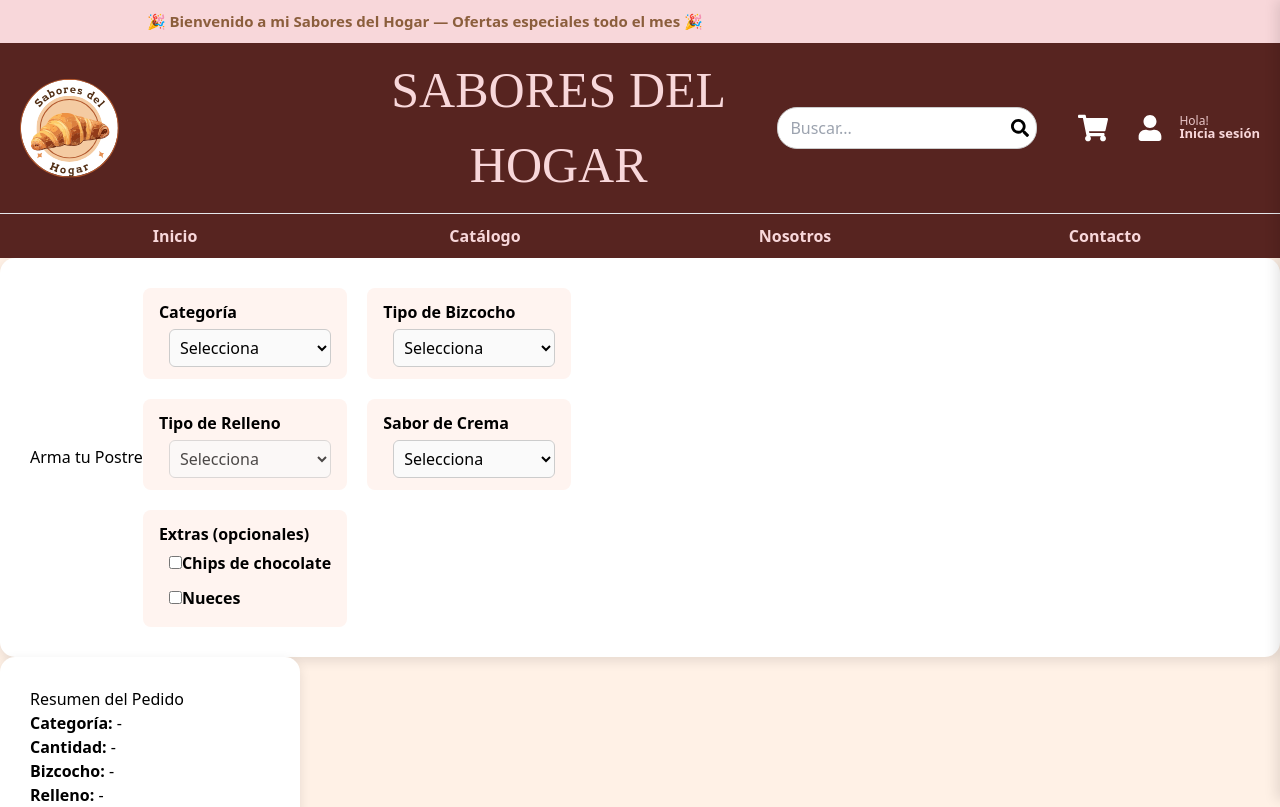
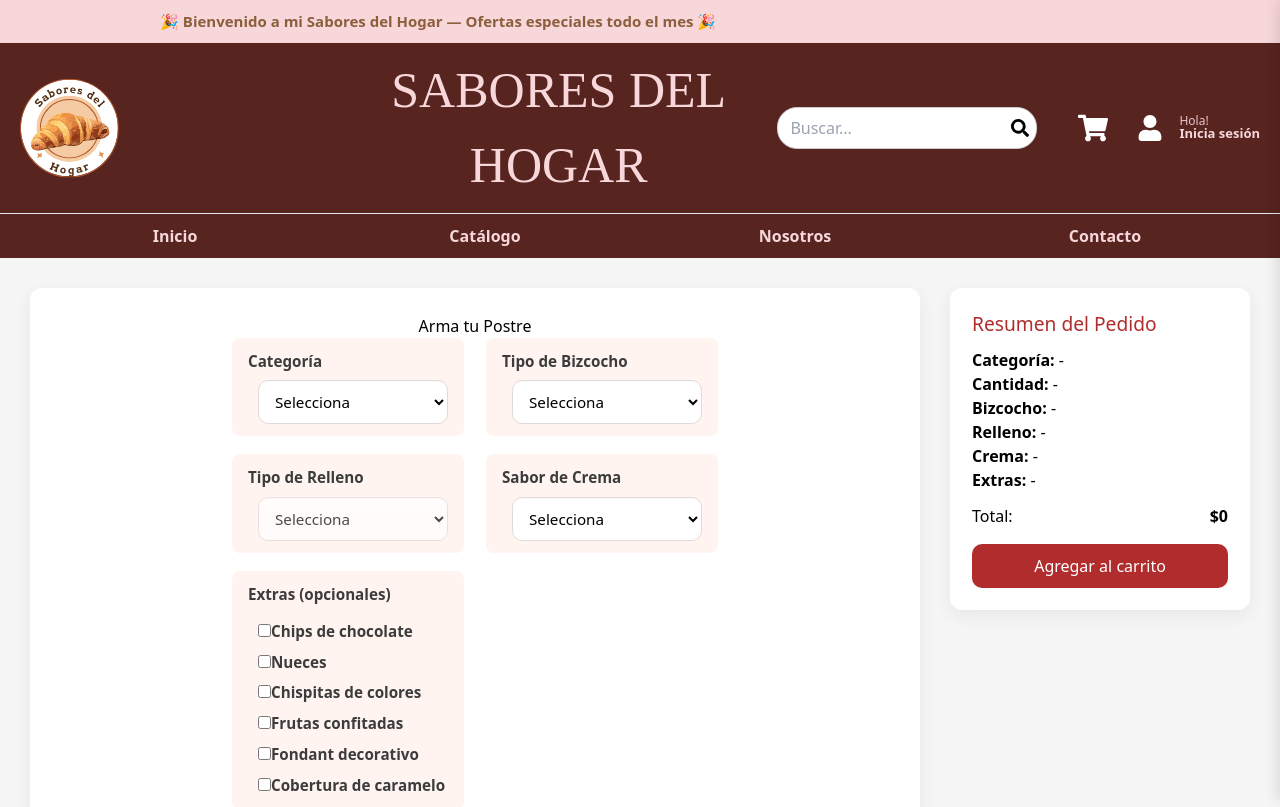
Before and after one commit to Ki4ra1109/sabores-del-hogar, a React (Vite) app in the folder frontend/: page /postre in a window 1280 px wide. Shown: the top 807 px of the page. Built offline with nearby package versions, Linux system fonts and the light colour scheme.

Commit message:
feat: arreglos visuales postre.jsx

```diff
--- a/frontend/src/App.jsx
+++ b/frontend/src/App.jsx
@@ -3,7 +3,7 @@ import './index.css';
 import AppRouter from "./routes/AppRouter";
 import Loader from "./componentes/Loader";
 
-import { CarritoProvider } from "./context/CarritoContext";
+import { CarritoProvider } from "./context/carritoContext";
 
 function App() {
   const [loading, setLoading] = useState(true);
--- a/frontend/src/views/Postre/Postre.css
+++ b/frontend/src/views/Postre/Postre.css
@@ -1,68 +1,154 @@
+/* Layout general */
 .postre-container {
   display: flex;
-    justify-content: center;
-    gap: 40px;
-    padding: 40px 20px;
+  align-items: flex-start;
+  gap: 30px;
+  padding: 30px;
   background-color: #f5f5f5;
   flex-wrap: wrap;
+  box-sizing: border-box;
 }
 
+/* Card del formulario (izquierda) */
 .postre-card {
   background: #fff;
-    border-radius: 15px;
-    padding: 30px;
-    box-shadow: 0 4px 12px rgba(0, 0, 0, 0.1);
-    flex: 1 1 600px;
+  border-radius: 12px;
+  padding: 26px;
+  box-shadow: 0 6px 18px rgba(0, 0, 0, 0.06);
+  flex: 1 1 700px;    /* crece para ocupar el espacio disponible */
+  min-width: 420px;
+  display: flex;
+  flex-direction: column; /* importante: h2 arriba y luego el grid */
+  box-sizing: border-box;
 }
 
+/* Título encima del grid */
+.titulo-formulario {
+  font-size: 1.6rem;
+  font-weight: 700;
+  margin: 0 0 18px 0;
+  color: #6b2c2c;
+  text-align: left; /* o center si prefieres */
+}
+
+/* Grid de campos: dos columnas consistentes */
 .postre-form-grid {
   display: grid;
-    grid-template-columns: 1fr 1fr;
-    gap: 20px;
+  grid-template-columns: repeat(2, minmax(0, 1fr));
+  column-gap: 22px;
+  row-gap: 18px;
+  align-items: start;
 }
 
+/* Si quieres que algún campo ocupe las 2 columnas: .full */
+.postre-form-grid .full {
+  grid-column: 1 / -1;
+}
+
+/* Campo individual: etiqueta arriba, input debajo */
 .campo {
   display: flex;
   flex-direction: column;
+  gap: 8px;
 }
 
 .campo label {
-    font-weight: bold;
-    margin-bottom: 5px;
+  font-weight: 700;
+  font-size: 0.95rem;
+  color: #3c3c3c;
 }
 
+/* Inputs y selects */
+.campo input[type="text"],
+.campo input[type="number"],
+.campo select,
+.campo textarea {
+  padding: 10px 12px;
+  border-radius: 10px;
+  border: 1px solid #e0dada;
+  background: #fff;
+  font-size: 0.95rem;
+  box-shadow: inset 0 1px 0 rgba(0,0,0,0.02);
+  box-sizing: border-box;
+}
+
+/* checkbox inline small tweak */
+.checkbox-inline {
+  display: flex;
+  align-items: center;
+  gap: 8px;
+  font-weight: 600;
+}
+
+/* Extras y checkbox group */
+.campo-extras .checkbox-group {
+  display: flex;
+  flex-direction: column;
+  gap: 8px;
+  margin-top: 6px;
+}
+
+/* Card resumen (derecha) */
 .resumen-card {
   background: #fff;
-    border-radius: 15px;
-    padding: 30px;
+  border-radius: 12px;
+  padding: 22px;
   width: 300px;
-    box-shadow: 0 4px 12px rgba(0, 0, 0, 0.1);
+  box-shadow: 0 6px 18px rgba(0, 0, 0, 0.06);
+  display: flex;
+  flex-direction: column;
+  box-sizing: border-box;
 }
 
-.resumen-card h4 {
+.resumen-card h3 {
+  margin: 0 0 10px 0;
   color: #b12d2d;
-    font-size: 1.3rem;
+  font-size: 1.2rem;
 }
 
-.resumen-card button {
-    margin-top: 15px;
-    width: 100%;
+/* total y botón */
+.total-linia {
+  margin-top: 12px;
+  display: flex;
+  justify-content: space-between;
+  align-items: center;
+  font-size: 1rem;
+}
+
+.btn-agregar {
+  margin-top: 16px;
   background: #b12d2d;
   color: #fff;
   border: none;
   border-radius: 10px;
-    padding: 12px;
+  padding: 10px 12px;
   font-size: 1rem;
   cursor: pointer;
-    transition: 0.3s;
 }
 
-.resumen-card button:hover {
+.btn-agregar:hover {
   background: #8f2222;
 }
 
-.checkbox-group {
-    display: flex;
-    flex-direction: column;
-    gap: 6px;
+.campo input:focus,
+.campo select:focus {
+  outline: 2px solid rgba(177,45,45,0.12);
+  border-color: #b12d2d;
 }
+
+@media (max-width: 980px) {
+  .postre-container {
+    padding: 18px;
+  }
+  .postre-form-grid {
+    grid-template-columns: 1fr;
+  }
+  .postre-card {
+    min-width: 0;
+    width: 100%;
+  }
+  .resumen-card {
+    width: 100%;
+    order: 2;
+  }
+}
--- a/frontend/src/views/Postre/Postre.jsx
+++ b/frontend/src/views/Postre/Postre.jsx
@@ -14,18 +14,16 @@ const precios = {
 };
 
 const Postre = () => {
-  // carrito (si existe el contexto)
-  let ctx = undefined;
+  let ctx;
   try {
     ctx = useCarrito();
-  } catch (_) {
-    ctx = undefined; // si no hay provider, no rompemos
+  } catch {
+    ctx = undefined;
   }
 
-  // estado general
   const [opcion, setOpcion] = useState("");
-  const [personas, setPersonas] = useState(15);   // torta
-  const [cantidad, setCantidad] = useState(6);    // cupcakes
+  const [personas, setPersonas] = useState(15);
+  const [cantidad, setCantidad] = useState(6);
 
   const [bizcocho, setBizcocho] = useState("");
   const [relleno, setRelleno] = useState("");
@@ -33,36 +31,43 @@ const Postre = () => {
 
   const [extraChips, setExtraChips] = useState(false);
   const [extraNueces, setExtraNueces] = useState(false);
-  const [extraChipsColores, setExtraChipsColores] = useState(false); // solo cupcakes
+  const [extraChispitas, setExtraChispitas] = useState(false);
+  const [extraFrutasConfitadas, setExtraFrutasConfitadas] = useState(false);
+  const [extraFondant, setExtraFondant] = useState(false);
+  const [extraCaramelo, setExtraCaramelo] = useState(false);
 
-  // cupcakes: ¿con relleno?
   const [cupcakeConRelleno, setCupcakeConRelleno] = useState(false);
 
-  // cantidad válidas
+  const [fruta1, setFruta1] = useState("");
+  const [fruta2, setFruta2] = useState("");
+  const [decoracion, setDecoracion] = useState("");
+  const [mensajeTorta, setMensajeTorta] = useState("");
+
   const personasOK = Math.max(15, Number.isFinite(+personas) ? +personas : 15);
   const cantidadOK = Math.max(6, Number.isFinite(+cantidad) ? +cantidad : 6);
 
-  // total
   const total = useMemo(() => {
-    if (opcion !== "torta" && opcion !== "cupcake") return 0;
+    if (!["torta", "cupcake", "tartaleta"].includes(opcion)) return 0;
 
-    const base = (opcion === "torta" ? personasOK : cantidadOK) * precios.basePersona;
+    const base =
+      opcion === "torta"
+        ? personasOK * precios.basePersona
+        : cantidadOK * precios.basePersona;
+
     let t = base + precios.gananciaFija;
 
     if (bizcocho) t += precios.bizcocho;
     if (crema) t += precios.crema;
 
-    // relleno:
-    if (opcion === "torta") {
-      if (relleno) t += precios.relleno;
-    } else if (opcion === "cupcake") {
-      if (cupcakeConRelleno && relleno) t += precios.relleno;
-    }
+    if (opcion === "torta" && relleno) t += precios.relleno;
+    if (opcion === "cupcake" && cupcakeConRelleno && relleno) t += precios.relleno;
 
-    // extras
     if (extraChips) t += precios.extra;
     if (extraNueces) t += precios.extra;
-    if (opcion === "cupcake" && extraChipsColores) t += precios.extra;
+    if (extraChispitas) t += precios.extra;
+    if (extraFrutasConfitadas) t += precios.extra;
+    if (extraFondant) t += precios.extra;
+    if (extraCaramelo) t += precios.extra;
 
     return t;
   }, [
@@ -74,17 +79,23 @@ const Postre = () => {
     crema,
     extraChips,
     extraNueces,
-    extraChipsColores,
+    extraChispitas,
+    extraFrutasConfitadas,
+    extraFondant,
+    extraCaramelo,
     cupcakeConRelleno,
   ]);
 
-  // handlers cantidad
   const onChangePersonas = (e) => setPersonas(Math.max(15, parseInt(e.target.value || 15, 10)));
   const onChangeCantidad = (e) => setCantidad(Math.max(6, parseInt(e.target.value || 6, 10)));
 
-  // agregar al carrito (contexto si existe; si no, localStorage)
   const handleAgregar = () => {
-    if (!opcion || !bizcocho || !crema || (opcion === "torta" && !relleno) || (opcion === "cupcake" && cupcakeConRelleno && !relleno)) {
+    if (
+      !opcion ||
+      (opcion === "torta" && (!bizcocho || !crema || !relleno)) ||
+      (opcion === "cupcake" && (!bizcocho || !crema || (cupcakeConRelleno && !relleno))) ||
+      (opcion === "tartaleta" && (!fruta1 && !fruta2))
+    ) {
       alert("Completa los campos requeridos antes de agregar al carrito.");
       return;
     }
@@ -92,39 +103,52 @@ const Postre = () => {
     const extras = [
       extraChips ? "Chips de chocolate" : null,
       extraNueces ? "Nueces" : null,
-      opcion === "cupcake" && extraChipsColores ? "Chips de colores" : null,
+      extraChispitas ? "Chispitas de colores" : null,
+      extraFrutasConfitadas ? "Frutas confitadas" : null,
+      extraFondant ? "Fondant decorativo" : null,
+      extraCaramelo ? "Cobertura de caramelo" : null,
     ].filter(Boolean);
 
     const producto = {
       id: `postre-${Date.now()}`,
-      nombre: opcion === "torta" ? "Torta personalizada" : "Cupcakes personalizados",
+      nombre:
+        opcion === "torta"
+          ? "Torta personalizada"
+          : opcion === "cupcake"
+          ? "Cupcakes personalizados"
+          : "Tartaleta personalizada",
       detalle: {
         tipo: opcion,
         cantidad: opcion === "torta" ? personasOK : cantidadOK,
         bizcocho,
-        relleno: opcion === "cupcake" ? (cupcakeConRelleno ? relleno : "Sin relleno") : relleno,
+        relleno:
+          opcion === "cupcake"
+            ? cupcakeConRelleno
+              ? relleno
+              : "Sin relleno"
+            : opcion === "torta"
+            ? relleno
+            : undefined,
         crema,
+        frutas: opcion === "tartaleta" ? [fruta1, fruta2].filter(Boolean) : undefined,
+        decoracion: opcion === "tartaleta" ? decoracion || "Sin decoración" : undefined,
+        mensajeTorta: opcion === "torta" ? mensajeTorta || "Sin mensaje" : undefined,
         extras,
       },
-      // Para tu Carrito.jsx: precio * cantidad -> usamos cantidad:1 y precio = total final
       precio: total,
       cantidad: 1,
       imagen: "/assets/personalizado.png",
     };
 
-    // 1) contexto si existe
-    if (ctx && typeof ctx.agregarAlCarrito === "function") {
-      ctx.agregarAlCarrito(producto);
-    }
-
-    // 2) fallback localStorage para no romper
+    if (ctx?.agregarAlCarrito) ctx.agregarAlCarrito(producto);
+    else {
       try {
         const current = JSON.parse(localStorage.getItem("carrito") || "[]");
         current.push(producto);
         localStorage.setItem("carrito", JSON.stringify(current));
-      // evento por si tu Header escucha
         window.dispatchEvent(new CustomEvent("carrito:agregado", { detail: producto }));
-    } catch (_) {}
+      } catch {}
+    }
 
     alert("¡Producto agregado al carrito!");
   };
@@ -132,45 +156,58 @@ const Postre = () => {
   return (
     <>
       <Header />
-      <div className="postre-layout">
-        {/* LEFT: formulario */}
+      <div className="postre-container">
         <div className="postre-card">
           <h2>Arma tu Postre</h2>
-
           <div className="postre-form-grid">
-            {/* Categoría */}
+            {/* categoría */}
             <div className="campo">
               <label>Categoría</label>
               <select
                 value={opcion}
                 onChange={(e) => {
                   setOpcion(e.target.value);
-                  // reset campos dependientes
                   setRelleno("");
                   setCupcakeConRelleno(false);
+                  setFruta1("");
+                  setFruta2("");
+                  setDecoracion("");
+                  setMensajeTorta("");
                 }}
               >
                 <option value="">Selecciona</option>
                 <option value="torta">Torta</option>
                 <option value="cupcake">Cupcakes</option>
+                <option value="tartaleta">Tartaleta</option>
               </select>
             </div>
 
-            {/* Cantidad */}
             {opcion === "torta" && (
+              <>
                 <div className="campo">
                   <label>Cantidad de personas (mín. 15)</label>
                   <input type="number" min={15} value={personasOK} onChange={onChangePersonas} />
                 </div>
+                <div className="campo">
+                  <label>Mensaje (gratis)</label>
+                  <input
+                    type="text"
+                    placeholder="Ej: ¡Feliz Cumpleaños!"
+                    value={mensajeTorta}
+                    onChange={(e) => setMensajeTorta(e.target.value)}
+                  />
+                </div>
+              </>
             )}
-            {opcion === "cupcake" && (
+            {(opcion === "cupcake" || opcion === "tartaleta") && (
               <div className="campo">
-                <label>Cantidad de cupcakes (mín. 6)</label>
+                <label>Cantidad (mín. 6)</label>
                 <input type="number" min={6} value={cantidadOK} onChange={onChangeCantidad} />
               </div>
             )}
 
-            {/* Bizcocho */}
+            {/* bizcocho */}
+            {opcion !== "tartaleta" && (
               <div className="campo">
                 <label>Tipo de Bizcocho</label>
                 <select value={bizcocho} onChange={(e) => setBizcocho(e.target.value)}>
@@ -178,16 +215,17 @@ const Postre = () => {
                   <option value="vainilla">Vainilla</option>
                   <option value="chocolate">Chocolate</option>
                   <option value="redvelvet">Red Velvet</option>
+                  <option value="zanahoria">Zanahoria</option>
                 </select>
               </div>
+            )}
 
-            {/* Relleno */}
+            {/* relleno */}
+            {opcion !== "tartaleta" && (
               <div className="campo">
                 <label>Tipo de Relleno</label>
-
                 {opcion === "cupcake" ? (
                   <>
-                  <div className="checkbox-inline">
                     <label>
                       <input
                         type="checkbox"
@@ -199,7 +237,6 @@ const Postre = () => {
                       />
                       ¿Con relleno?
                     </label>
-                  </div>
                     <select
                       value={relleno}
                       onChange={(e) => setRelleno(e.target.value)}
@@ -210,19 +247,27 @@ const Postre = () => {
                       <option value="manjar">Manjar</option>
                       <option value="chocolate">Chocolate</option>
                       <option value="cremaVainilla">Crema de vainilla</option>
+                      <option value="zanahoria">Crema de zanahoria</option>
                     </select>
                   </>
                 ) : (
-                <select value={relleno} onChange={(e) => setRelleno(e.target.value)} disabled={opcion !== "torta"}>
+                  <select
+                    value={relleno}
+                    onChange={(e) => setRelleno(e.target.value)}
+                    disabled={opcion !== "torta"}
+                  >
                     <option value="">Selecciona</option>
                     <option value="frutilla">Frutilla</option>
                     <option value="manjar">Manjar</option>
                     <option value="cremaPastelera">Crema Pastelera</option>
+                    <option value="zanahoria">Crema de zanahoria</option>
                   </select>
                 )}
               </div>
+            )}
 
-            {/* Crema */}
+            {/* crema */}
+            {opcion !== "tartaleta" && (
               <div className="campo">
                 <label>Sabor de Crema</label>
                 <select value={crema} onChange={(e) => setCrema(e.target.value)}>
@@ -230,10 +275,48 @@ const Postre = () => {
                   <option value="vainilla">Vainilla</option>
                   <option value="chocolate">Chocolate</option>
                   <option value="frutilla">Frutilla</option>
+                  <option value="zanahoria">Zanahoria</option>
                 </select>
               </div>
+            )}
+
+            {/* tartaleta */}
+            {opcion === "tartaleta" && (
+              <>
+                <div className="campo">
+                  <label>Fruta 1</label>
+                  <select value={fruta1} onChange={(e) => setFruta1(e.target.value)}>
+                    <option value="">Selecciona</option>
+                    <option value="frutilla">Frutilla</option>
+                    <option value="kiwi">Kiwi</option>
+                    <option value="mango">Mango</option>
+                    <option value="arándano">Arándano</option>
+                  </select>
+                </div>
+                <div className="campo">
+                  <label>Fruta 2 (opcional)</label>
+                  <select value={fruta2} onChange={(e) => setFruta2(e.target.value)}>
+                    <option value="">Selecciona</option>
+                    <option value="frutilla">Frutilla</option>
+                    <option value="kiwi">Kiwi</option>
+                    <option value="mango">Mango</option>
+                    <option value="arándano">Arándano</option>
+                  </select>
+                </div>
+                <div className="campo">
+                  <label>Decoración (opcional)</label>
+                  <input
+                    type="text"
+                    placeholder="Ej: flores comestibles"
+                    value={decoracion}
+                    onChange={(e) => setDecoracion(e.target.value)}
+                  />
+                </div>
+              </>
+            )}
 
             {/* Extras */}
+            {opcion !== "tartaleta" && (
               <div className="campo campo-extras">
                 <label>Extras (opcionales)</label>
                 <div className="checkbox-group">
@@ -253,45 +336,93 @@ const Postre = () => {
                     />
                     Nueces
                   </label>
-                {opcion === "cupcake" && (
                   <label>
                     <input
                       type="checkbox"
-                      checked={extraChipsColores}
-                      onChange={() => setExtraChipsColores((v) => !v)}
+                      checked={extraChispitas}
+                      onChange={() => setExtraChispitas((v) => !v)}
                     />
-                    Chips de colores
+                    Chispitas de colores
                   </label>
+                  <label>
+                    <input
+                      type="checkbox"
+                      checked={extraFrutasConfitadas}
+                      onChange={() => setExtraFrutasConfitadas((v) => !v)}
+                    />
+                    Frutas confitadas
+                  </label>
+                  <label>
+                    <input
+                      type="checkbox"
+                      checked={extraFondant}
+                      onChange={() => setExtraFondant((v) => !v)}
+                    />
+                    Fondant decorativo
+                  </label>
+                  <label>
+                    <input
+                      type="checkbox"
+                      checked={extraCaramelo}
+                      onChange={() => setExtraCaramelo((v) => !v)}
+                    />
+                    Cobertura de caramelo
+                  </label>
+                </div>
+              </div>
             )}
           </div>
         </div>
-          </div>
-        </div>
 
-        {/* RIGHT: resumen */}
         <aside className="resumen-card">
           <h3>Resumen del Pedido</h3>
           <p><strong>Categoría:</strong> {opcion || "-"}</p>
-          <p><strong>Cantidad:</strong> {opcion === "torta" ? personasOK : opcion === "cupcake" ? cantidadOK : "-"}</p>
+          <p>
+            <strong>Cantidad:</strong>{" "}
+            {opcion === "torta"
+              ? personasOK
+              : ["cupcake", "tartaleta"].includes(opcion)
+              ? cantidadOK
+              : "-"}
+          </p>
+          {opcion !== "tartaleta" && (
+            <>
               <p><strong>Bizcocho:</strong> {bizcocho || "-"}</p>
-          <p><strong>Relleno:</strong> {opcion === "cupcake" ? (cupcakeConRelleno ? (relleno || "-") : "Sin relleno") : (relleno || "-")}</p>
+              <p>
+                <strong>Relleno:</strong>{" "}
+                {opcion === "cupcake"
+                  ? cupcakeConRelleno
+                    ? relleno || "-"
+                    : "Sin relleno"
+                  : relleno || "-"}
+              </p>
               <p><strong>Crema:</strong> {crema || "-"}</p>
+              {opcion === "torta" && <p><strong>Mensaje:</strong> {mensajeTorta || "-"}</p>}
               <p>
                 <strong>Extras:</strong>{" "}
                 {[
                   extraChips ? "Chips de chocolate" : null,
                   extraNueces ? "Nueces" : null,
-              opcion === "cupcake" && extraChipsColores ? "Chips de colores" : null,
+                  extraChispitas ? "Chispitas de colores" : null,
+                  extraFrutasConfitadas ? "Frutas confitadas" : null,
+                  extraFondant ? "Fondant decorativo" : null,
+                  extraCaramelo ? "Cobertura de caramelo" : null,
                 ]
                   .filter(Boolean)
                   .join(", ") || "-"}
               </p>
-
+            </>
+          )}
+          {opcion === "tartaleta" && (
+            <>
+              <p><strong>Frutas:</strong> {[fruta1, fruta2].filter(Boolean).join(", ") || "-"}</p>
+              <p><strong>Decoración:</strong> {decoracion || "-"}</p>
+            </>
+          )}
           <div className="total-linia">
             <span>Total:</span>
             <strong>${total.toLocaleString("es-CL")}</strong>
           </div>
-
           <button className="btn-agregar" onClick={handleAgregar}>
             Agregar al carrito
           </button>
@@ -301,4 +432,5 @@ const Postre = () => {
     </>
   );
 };
+
 export default Postre;
```
Lines whose indentation alone changed are shown as unchanged.
